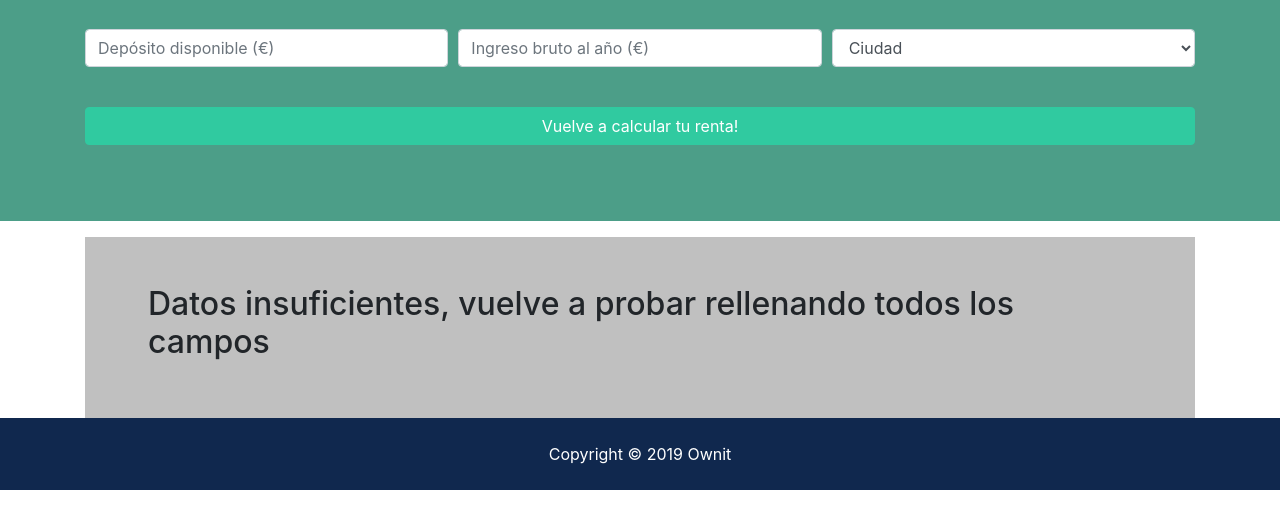
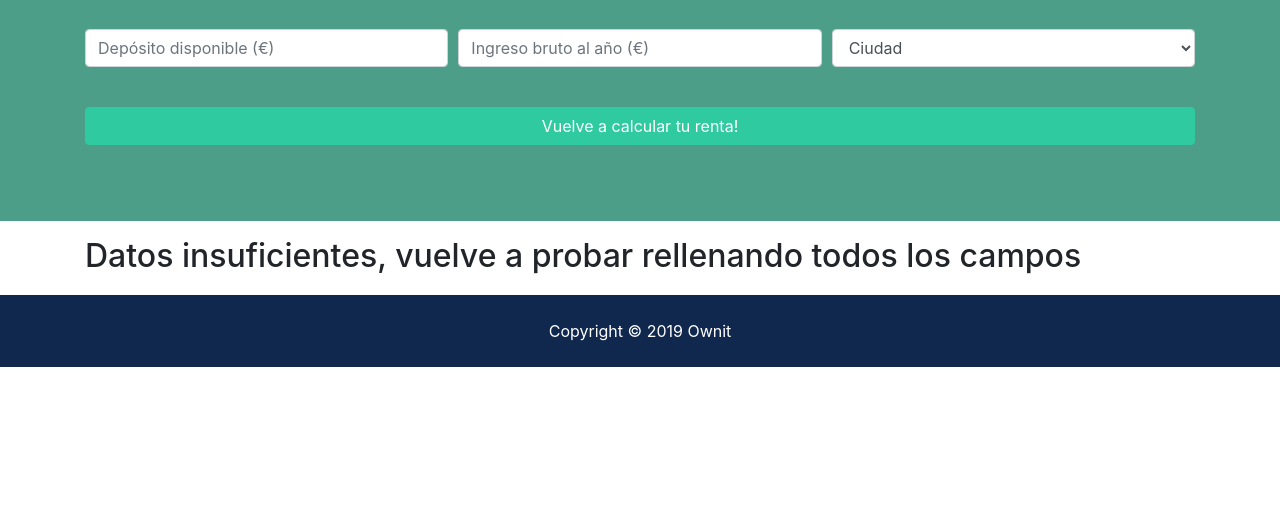
Before and after one commit to watxaut/ownit, a Django app: page /search in a window 1280 px wide. Shown: the part 195-724 px from the top of the page. Run offline with Django 3.2, Linux system fonts and the light colour scheme; some libraries are stand-ins or nearby versions.

Commit message:
- modify frontend

```diff
--- a/templates/pages/search.html
+++ b/templates/pages/search.html
@@ -45,11 +45,12 @@
     <div class="container">
         <nav aria-label="breadcrumb">
 
-            <section id="showcase2" style="background: #c0c0c0;">
+            {% if not missing %}
+            <section id="showcase2" style="border-style: solid; border-color: grey;">
                 <div class="container">
                     <div>
                         <div class="overlay p-5">
-                            {% if not missing %}
+
                             <h2 class="text-left">El precio del piso al que puedes acceder es de</h2>
                             <h1 class="text-center" style="margin-bottom:50px; margin-top:50px; font-size:3.5rem">
                                 <strong>{{value_home | intcomma}}€</strong></h1>
@@ -62,19 +63,20 @@
                                 la vivienda ya sería tuyo!</h3>
 
                             {% else %}
-                                <h3 style="font-size:1.2rem">Pero tu depósito de {{dep | intcomma}}€ no llega al mínimo de 5% ({{percentage}}%). Con tu salario, necesitarías al menos un depósito de {{dep_suf}}€</h3>
+                            <h3 style="font-size:1.2rem">Pero tu depósito de {{dep | intcomma}}€ no llega al mínimo de
+                                5% ({{percentage}}%). Con tu salario, necesitarías al menos un depósito de
+                                {{dep_suf}}€</h3>
 
-                            {% endif %}
-
-                            {% else %}
-                            <h2>Datos insuficientes, vuelve a probar rellenando todos los campos</h2>
                             {% endif %}
                         </div>
                     </div>
                 </div>
-
-
             </section>
+            {% else %}
+            <section id="showcase4" style="margin=40px;">
+                <h2 style="margin-bottom:20px;">Datos insuficientes, vuelve a probar rellenando todos los campos</h2>
+            </section>
+            {% endif %}
 
             {% if not missing %}
             <section id="showcase3" style="padding: 70px;">
```
